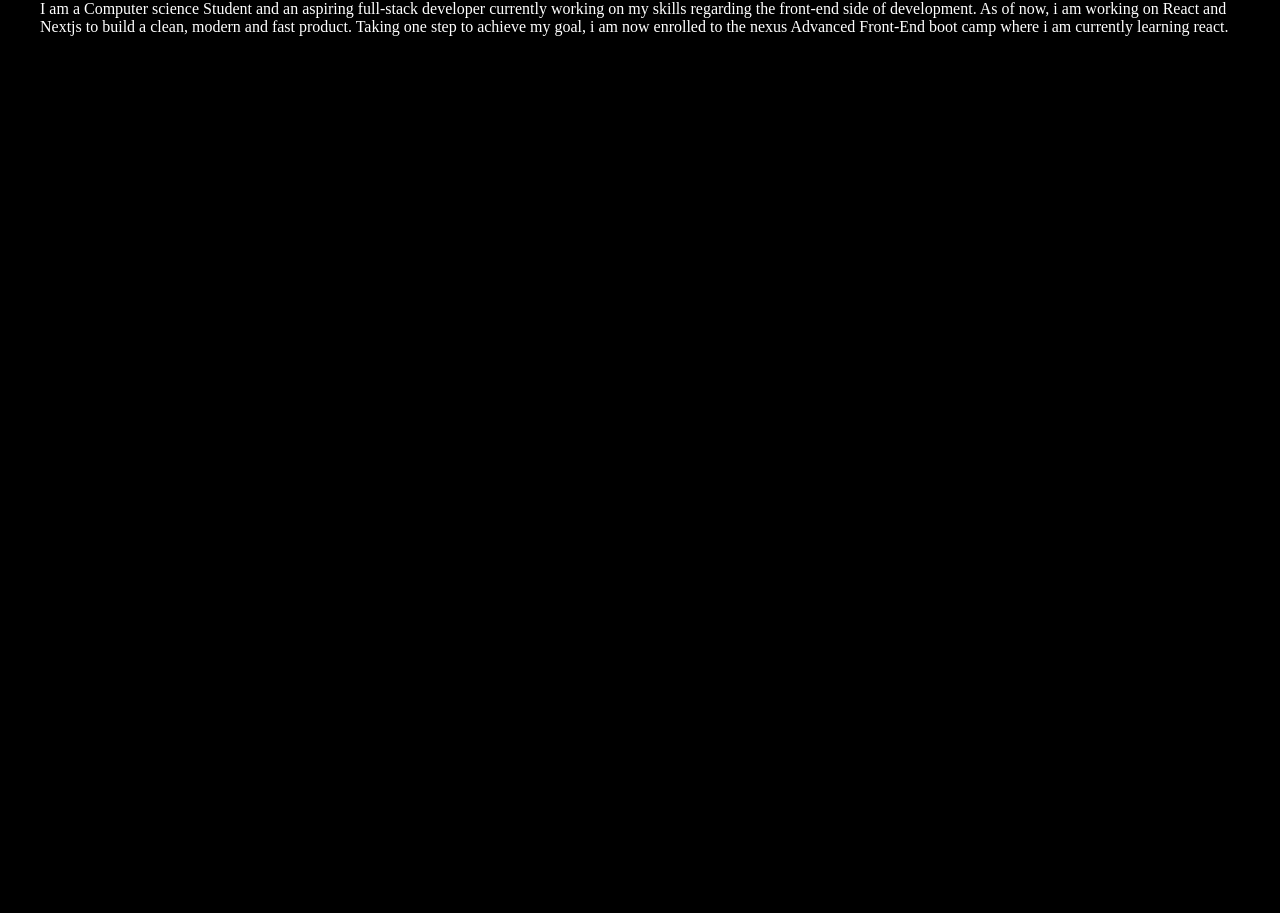
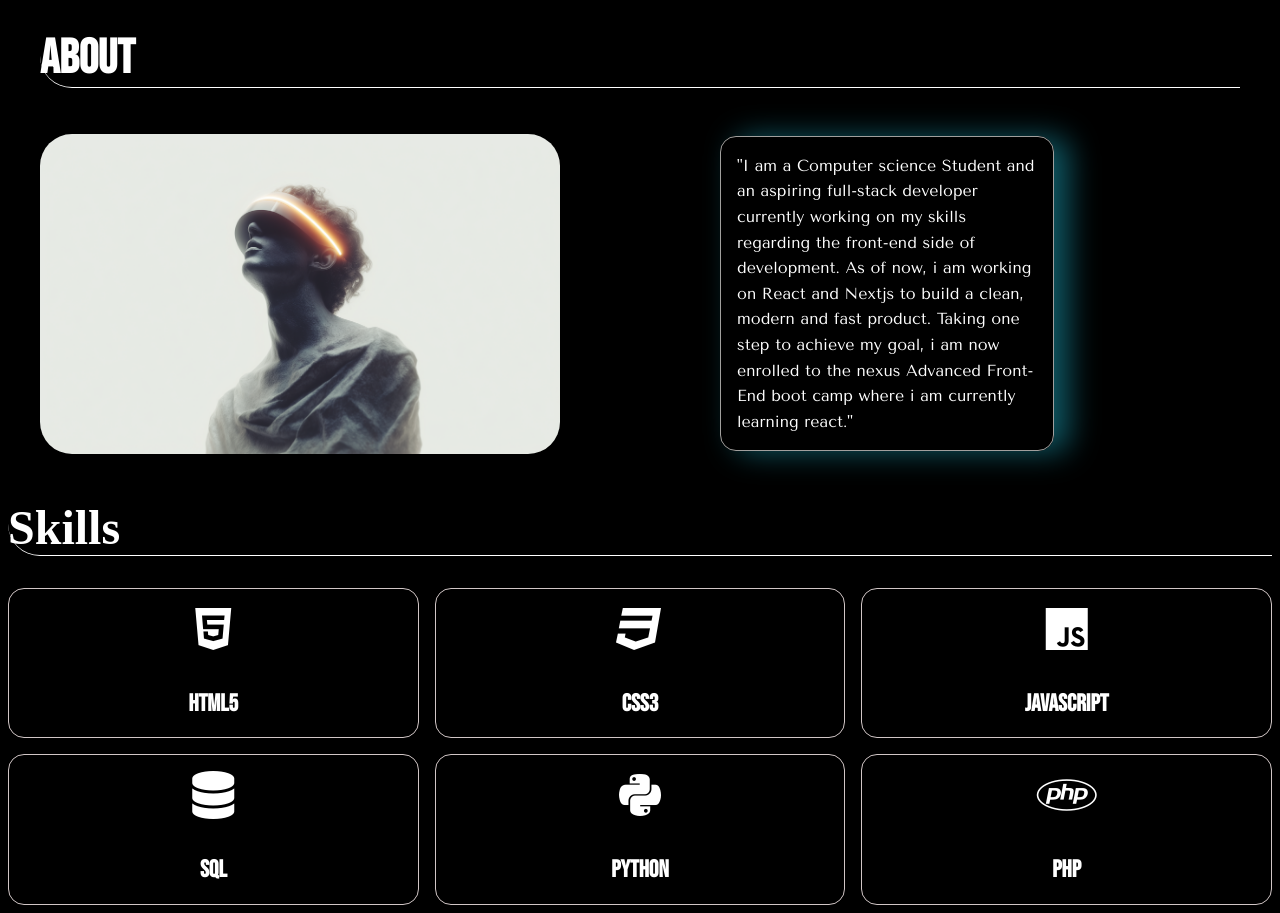
Before and after one commit to 674gra/Nexus, a React (Vite) app in the folder vite-project/: page / in a window 1280 px wide. Shown: the part 583-1496 px from the top of the page. Before the commit the page ends 800 px from the top, so only its background shows below. Built offline with nearby package versions, Linux system fonts and the light colour scheme.

Commit message:
skills and css

```diff
--- a/vite-project/index.html
+++ b/vite-project/index.html
@@ -3,6 +3,7 @@
   <head>
     <meta charset="UTF-8" />
     <link rel="icon" type="image/svg+xml" href="/favicon.svg" />
+    <link rel="stylesheet" href="https://cdnjs.cloudflare.com/ajax/libs/font-awesome/6.4.0/css/all.min.css">
     <meta name="viewport" content="width=device-width, initial-scale=1.0" />
     <title>vite-project</title>
   </head>
--- a/vite-project/src/App.jsx
+++ b/vite-project/src/App.jsx
@@ -2,12 +2,14 @@ import React from 'react'
 import NavBar from './components/NavBar'
 import Hero from './components/Hero'
 import About from './components/About'
+import Skills from './components/Skills'
 function App() {
   return (
     <>
       <NavBar/>
       <Hero/>
       <About/>
+      <Skills/>
     </>
   )
 }
--- a/vite-project/src/components/About.jsx
+++ b/vite-project/src/components/About.jsx
@@ -1,16 +1,22 @@
 import React from 'react'
 import styles from './About.module.css'
+import im from '../assets/ft.png'
 function About() {
   return (
     <div className={styles.container}>
         <h1>About</h1>
-        <p>I am a Computer science Student and an aspiring full-stack developer
+
+        <div className={styles.div}>
+            <img src={im} alt="" className={styles.im}/>
+                   <p className={styles.p}>"I am a Computer science Student and an aspiring full-stack developer
             currently working on my skills regarding the front-end side of development. As of now,
             i am working on React and Nextjs to build a clean, modern and fast product.
             Taking one step to achieve my goal, i am now enrolled to the nexus
             Advanced Front-End boot camp where i am currently
-            learning react.
+            learning react."
         </p>
+        </div>
+
     </div>
   )
 }
--- a/vite-project/src/components/About.module.css
+++ b/vite-project/src/components/About.module.css
@@ -1,5 +1,45 @@
+@import url('https://fonts.googleapis.com/css2?family=Bebas+Neue&display=swap');
+@import url('https://fonts.googleapis.com/css2?family=Tenor+Sans&display=swap');
 .container{
     color: white;
-    border-top: 1px solid grey;
     margin: 2em;
 }
+.container h1{
+    font-family: "Bebas Neue";
+    font-size: 3rem;
+    border-bottom: 1px solid white;
+    border-bottom-left-radius: 2rem ;
+
+}
+.container p{
+    font-family: "Tenor Sans";
+    line-height: 1.6;
+}
+.im{
+    width: 100%;
+    border-radius: 2em;
+    height: 20rem;
+}
+
+.div{
+    display: grid;
+    grid-column: 300px,300px,300px;
+    grid-template-columns: repeat(auto-fit,minmax(300px,1fr));
+    align-items: center;
+    gap: 10rem;
+
+}
+
+.p{
+    max-width: 300px;
+    border: 1px solid rgb(161, 159, 157);
+    padding: 1rem;
+    border-radius: 1rem;
+    box-shadow: 15px 1px 30px rgba(27, 156, 176, 0.573);
+    transition: transform 1s ease-in;
+}
+.p:hover{
+    transform: scale(1.2);
+    transition: ease, 1s;
+
+}
--- a/vite-project/src/components/Hero.module.css
+++ b/vite-project/src/components/Hero.module.css
@@ -1,3 +1,6 @@
+@import url('https://fonts.googleapis.com/css2?family=Bebas+Neue&display=swap');
+@import url('https://fonts.googleapis.com/css2?family=Tenor+Sans&display=swap');
+
 .Container{
     border: 1px solid white;
     padding: 1rem;
@@ -7,7 +10,12 @@
     width: fit-content;
     grid-template-columns: 1fr 1fr;
     align-items: center;
+    font-family: "Bebas Neue";
 
+}
+.Container h1{
+    border-bottom: 1px solid white;
+    font-size: 3rem;
 }
 
 .vid{
@@ -16,7 +24,9 @@
     border-radius: 50rem;
 }
 .p{
-    color: rgb(168, 168, 168);
+    color: rgb(149, 148, 151);
+     font-family: "Tenor Sans";
+     line-height: 1.5;
 }
 
 .bt{
--- a/vite-project/src/components/Skills.jsx
+++ b/vite-project/src/components/Skills.jsx
@@ -0,0 +1,19 @@
+import React from 'react'
+import { skills } from '../data'
+import SkillsCard from './SkillsCard'
+import styles from './Skills.module.css'
+function Skills() {
+  return (
+   <>
+   <h1 className={styles.h1}>Skills</h1>
+   <div className={styles.container}>
+
+   {skills.map((item,id)=>(
+        <SkillsCard key={id} name={item.name} icon={item.icon}/>
+   ))}
+   </div>
+   </>
+  )
+}
+
+export default Skills
--- /dev/null
+++ b/vite-project/src/components/Skills.module.css
@@ -0,0 +1,18 @@
+@import url('https://fonts.googleapis.com/css2?family=Tenor+Sans&display=swap');
+@import url('https://fonts.googleapis.com/css2?family=Bebas+Neue&display=swap');
+
+.container{
+    display: grid;
+    grid-template-columns: repeat(auto-fit,minmax(400px,1fr));
+    gap:1rem;
+    font-family: "Bebas Neue";
+
+
+}
+
+.h1{
+    color: white;
+    font-size: 3rem;
+    border-bottom: 1px solid white;
+    border-bottom-left-radius: 2rem ;
+}
--- a/vite-project/src/components/SkillsCard.jsx
+++ b/vite-project/src/components/SkillsCard.jsx
@@ -0,0 +1,17 @@
+import React from 'react'
+import styles from './SkillsCard.module.css'
+function SkillsCard({name,icon}) {
+  return (
+    <>
+    <div className={styles.container}>
+
+        <i className={icon} alt="" />
+        <div>
+            <h2>{name}</h2>
+        </div>
+    </div>
+    </>
+  )
+}
+
+export default SkillsCard
--- /dev/null
+++ b/vite-project/src/components/SkillsCard.module.css
@@ -0,0 +1,28 @@
+@import url('https://fonts.googleapis.com/css2?family=Bebas+Neue&display=swap');
+@import url('https://fonts.googleapis.com/css2?family=Tenor+Sans&display=swap');
+
+.container{
+  display: flex;
+  flex-direction: column;
+  align-items: center;
+  color: white;
+  border: 1px solid rgb(209, 198, 198);
+  border-radius: 1rem;
+  transition: transform 1s ease;
+
+}
+
+.container:hover{
+  transform:scale(1.2);
+  background-color: white;
+  color: black;
+  transition:ease, 1s;
+}
+.container i{
+    font-size: 3rem;
+    padding: 1rem;
+}
+.container h1{
+   font-size: 3rem;
+
+}
--- /dev/null
+++ b/vite-project/src/data.js
@@ -0,0 +1,21 @@
+export const skills=[
+    {id:1, name:'HTML5',icon:'fa-brands fa-html5'},
+    {id:2,name:'CSS3',icon:'fa-brands fa-css3'},
+    {id:3,name:'JavaScript',icon:'fa-brands fa-js'},
+    {id:4,name:'SQL',icon:'fa-solid fa-database'},
+    {id:5,name:'Python',icon:'fa-brands fa-python'},
+    {id:6,name:'PHP',icon:'fa-brands fa-php'}
+]
+
+
+export const projects=[
+    {
+        id:1,
+        title:'Guresha',
+        description:'A web-app to browse and order food',
+        tech:['HTML5','CSS3','js'],
+        live:'https://guresha.vercel.app/',
+        github:'https://github.com/674gra/Guresha'
+
+    }
+]
```
Also changed, not shown: vite-project/src/assets/c-.png (added), vite-project/src/assets/ft.png (added).
